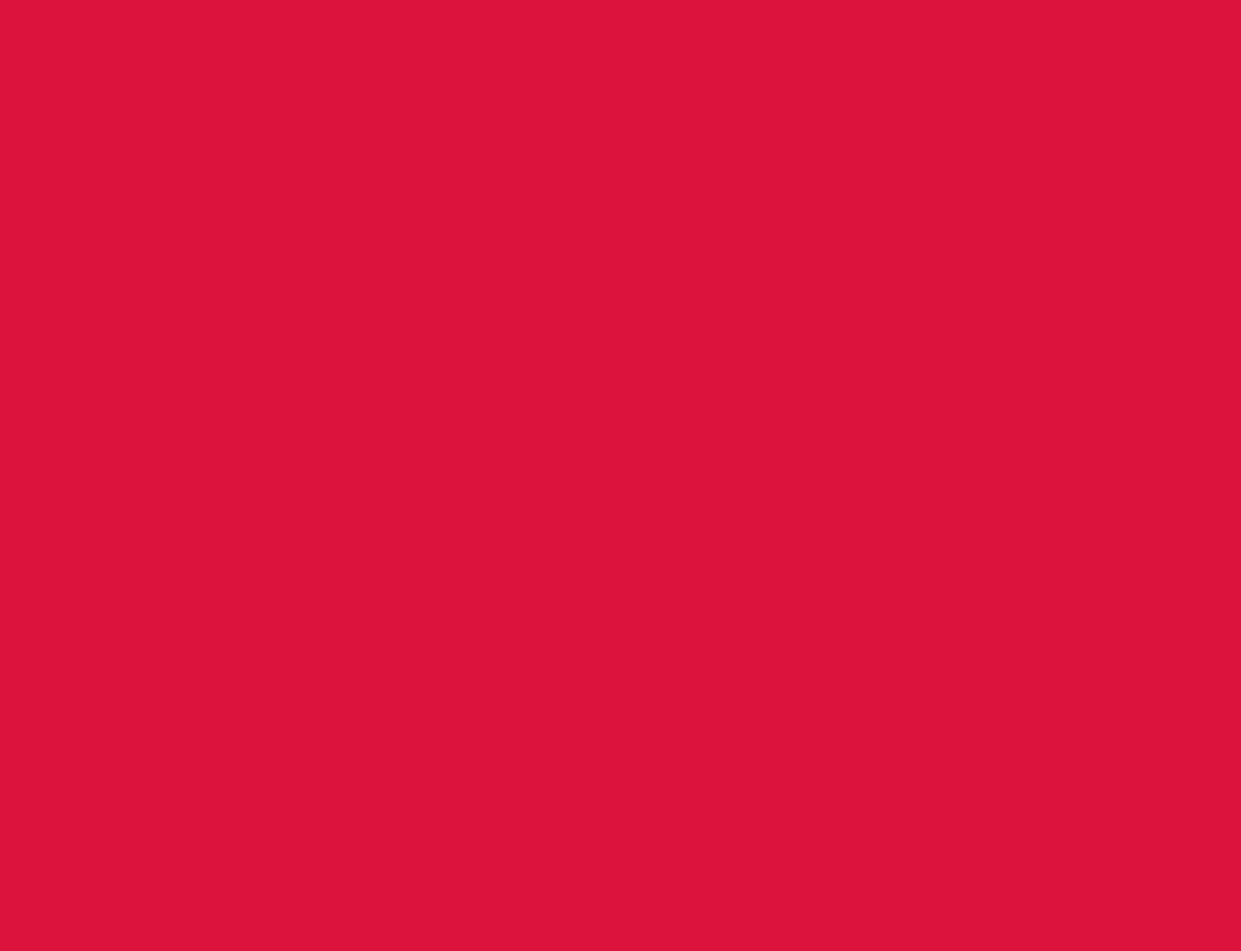
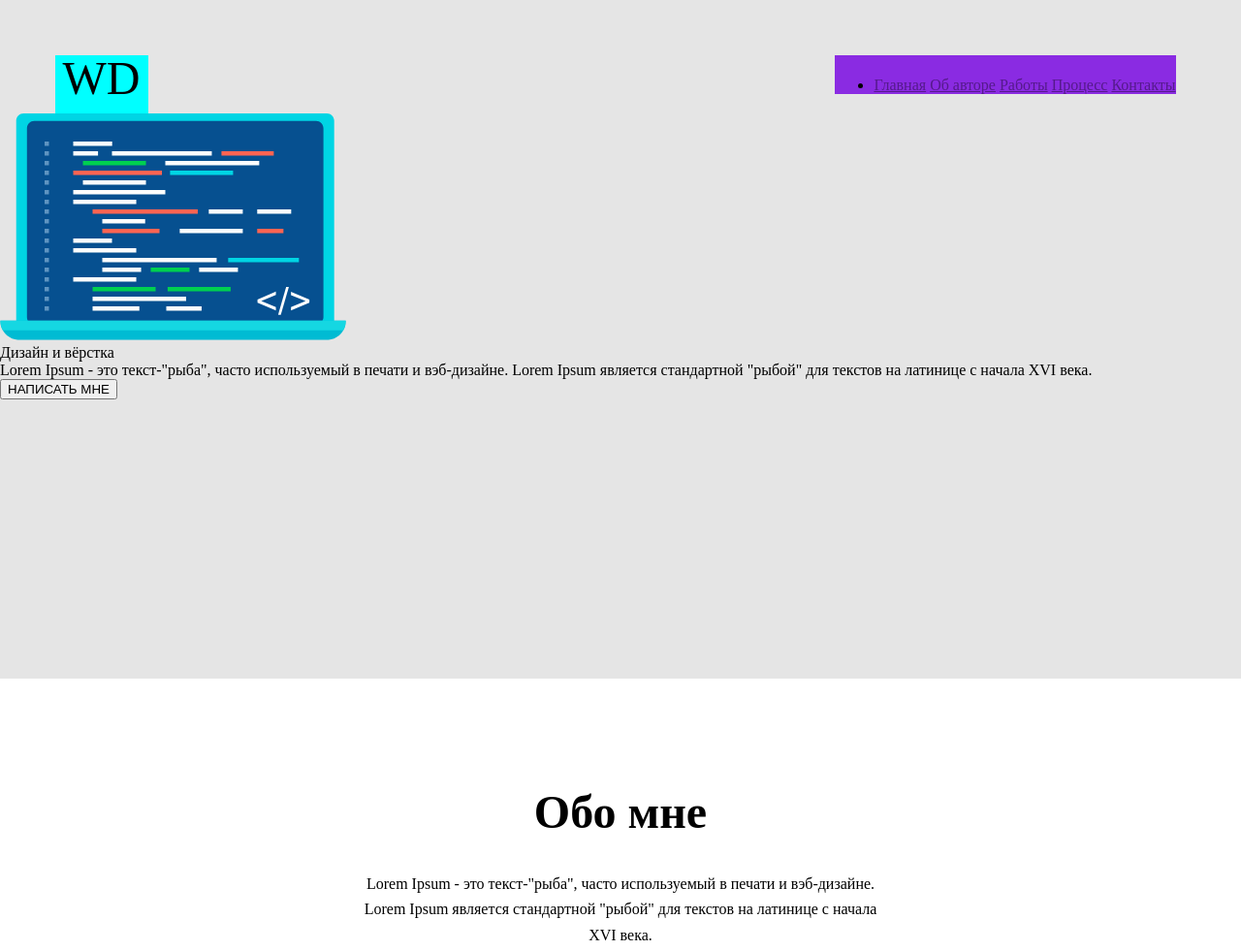
Before and after one commit to Git-DmR/shatle, a plain HTML site: page lesson_4/index_4.html in a window 1280 px wide. Shown: the top 981 px of the page at 97% size. Before the commit the page ends 800 px from the top, so only its background shows below. Drawn offline with Linux system fonts and the light colour scheme.

```diff
--- a/lesson_4/index_4.html
+++ b/lesson_4/index_4.html
@@ -3,7 +3,66 @@
   <head>
     <meta charset="UTF-8" />
     <link rel="stylesheet" href="./style_4.css" />
+    <link rel="stylesheet" href="./src/fonts/Revalia-Regular.ttf" />
     <title>Lesson_4</title>
   </head>
-  <body></body>
+  <body>
+    <!-- first-screen -->
+    <section class="first-screen">
+      <header>
+        <div class="logo"><span>WD</span></div>
+        <nav>
+          <ul>
+            <li>
+              <a href=""><span>Главная</span></a>
+              <a href=""><span>Об авторе</span></a>
+              <a href=""><span>Работы</span></a>
+              <a href=""><span>Процесс</span></a>
+              <a href=""><span>Контакты</span></a>
+            </li>
+          </ul>
+        </nav>
+      </header>
+      <div class="first-screen-image">
+        <img src="./src/img/Frame.svg" alt="Frame.svg" width="357" height="233.7" />
+      </div>
+      <div class="first-screen-content">
+        <div class="first-screen-title">
+          <span>Дизайн и вёрстка</span>
+        </div>
+        <div class="first-screen-text">
+          <p>
+            Lorem Ipsum - это текст-"рыба", часто используемый в печати и вэб-дизайне. Lorem Ipsum является стандартной
+            "рыбой" для текстов на латинице с начала XVI века.
+          </p>
+        </div>
+        <button class="first-screen-text">
+          <span>НАПИСАТЬ МНЕ</span>
+        </button>
+      </div>
+    </section>
+    <!-- about-me -->
+    <section class="about-me">
+      <div class="about-me-title">
+        <h2>Обо мне</h2>
+      </div>
+      <div class="about-me-text">
+        <p>
+          Lorem Ipsum - это текст-"рыба", часто используемый в печати и вэб-дизайне. Lorem Ipsum является стандартной
+          "рыбой" для текстов на латинице с начала XVI века.
+        </p>
+      </div>
+      <div class="numbers">
+        <div class="numbers-item"></div>
+      </div>
+    </section>
+    <!-- skills -->
+    <section class="skills"></section>
+    <!-- video -->
+    <section class="video"></section>
+    <!-- projects -->
+    <section class="projects"></section>
+    <!-- form -->
+    <section class="last-screen"></section>
+  </body>
 </html>
--- a/lesson_4/style_4.css
+++ b/lesson_4/style_4.css
@@ -1,4 +1,76 @@
 * {
   margin: 0;
-  background: crimson;
 }
+section {
+  margin: 0 auto;
+  max-width: 1920px;
+}
+
+.first-screen {
+  height: 700px;
+  background: #e5e5e5;
+}
+
+header {
+  margin: 0 auto;
+  max-width: 1156px;
+  height: 60px;
+  /* background-color: blue; */
+  clear: both;
+  padding-top: 57px;
+  padding-right: 11px;
+}
+
+.logo {
+  width: 96px;
+  height: 60px;
+  background-color: aqua;
+  float: left;
+  font-family: "Revalia";
+  font-size: 48px;
+  font-weight: 400;
+  font-style: normal;
+  line-height: 48px;
+  text-align: center;
+}
+
+nav {
+  float: right;
+  padding-top: 22px;
+  background-color: blueviolet;
+}
+
+.about-me {
+  max-height: 366px;
+  background-color: #ffffff;
+  padding-top: 119px;
+}
+
+.about-me-title {
+  max-width: 403px;
+  height: 30px;
+  margin: 0 auto;
+  margin-bottom: 50px;
+  text-align: center;
+  font-weight: 500px;
+  font-style: normal;
+  font-size: 32px;
+  line-height: 37.5px;
+}
+
+.about-me-text {
+  max-width: 540px;
+  height: 67px;
+  margin: 0 auto;
+  margin-bottom: 100px;
+  text-align: center;
+  font-weight: 400;
+  font-style: normal;
+  font-size: 16px;
+  line-height: 26.25px;
+}
+
+.numbers {
+  min-height: 250px;
+  background-color: #34547a;
+}
```
Also changed, not shown: lesson_4/src/fonts/Revalia-Regular.ttf (added), lesson_4/src/img/Frame.svg (added).
